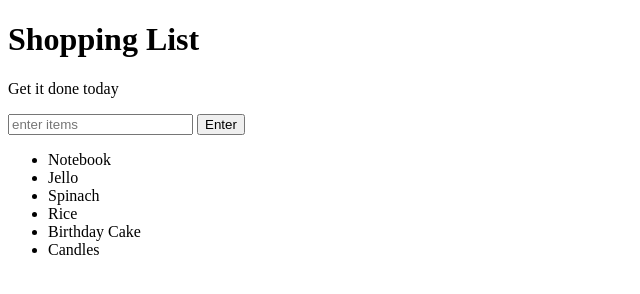
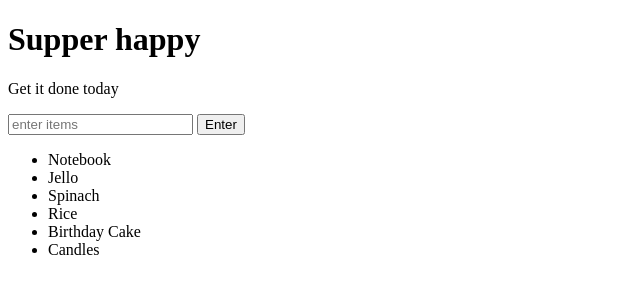
Before and after one commit to NichiforVlad/test, a plain HTML site: page index.html in a window 1280 px wide. Shown: the whole page, without its empty margins (0-640 px from the left). Drawn offline with Linux system fonts and the light colour scheme.

Commit message:
this is a new h1

```diff
--- a/index.html
+++ b/index.html
@@ -5,7 +5,7 @@
 	<link rel="stylesheet" type="text/css" href="style.css">
 </head>
 <body>
-	<h1>Shopping List</h1>
+	<h1>Supper happy</h1>
 	<p id="first">Get it done today</p>
 	<input id="userinput" type="text" placeholder="enter items">
 	<button id="enter">Enter</button>
```
